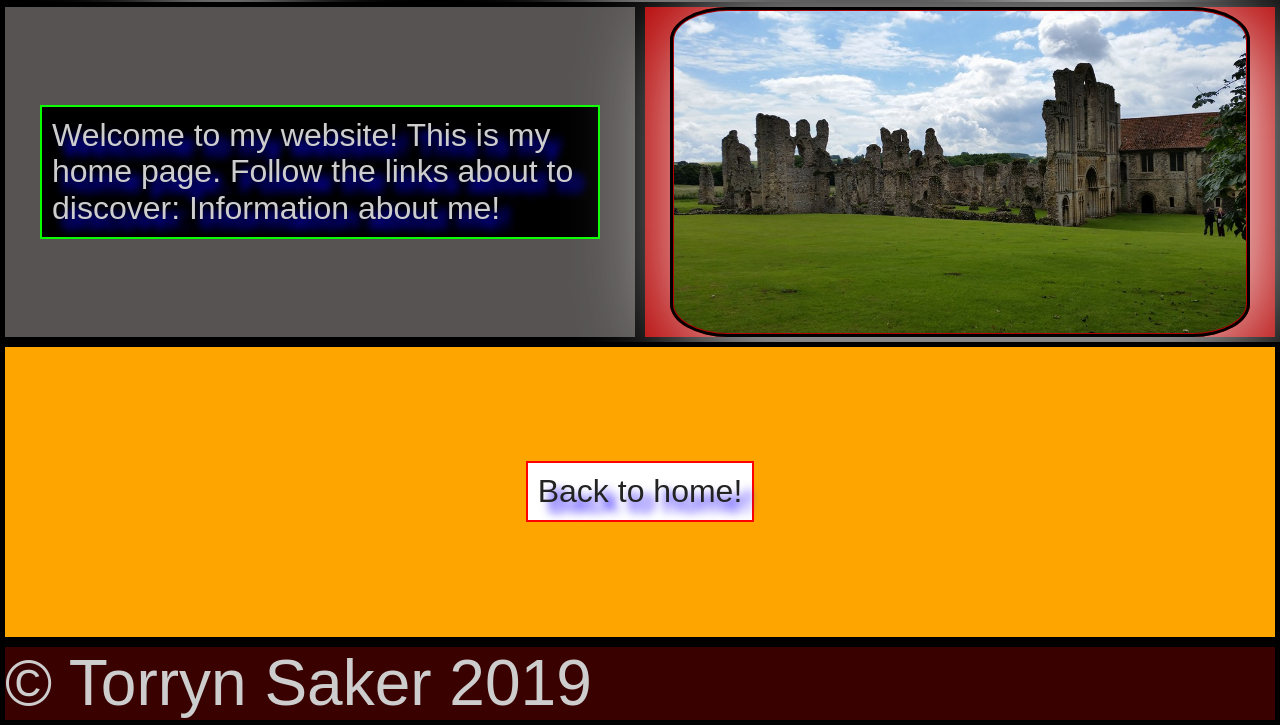
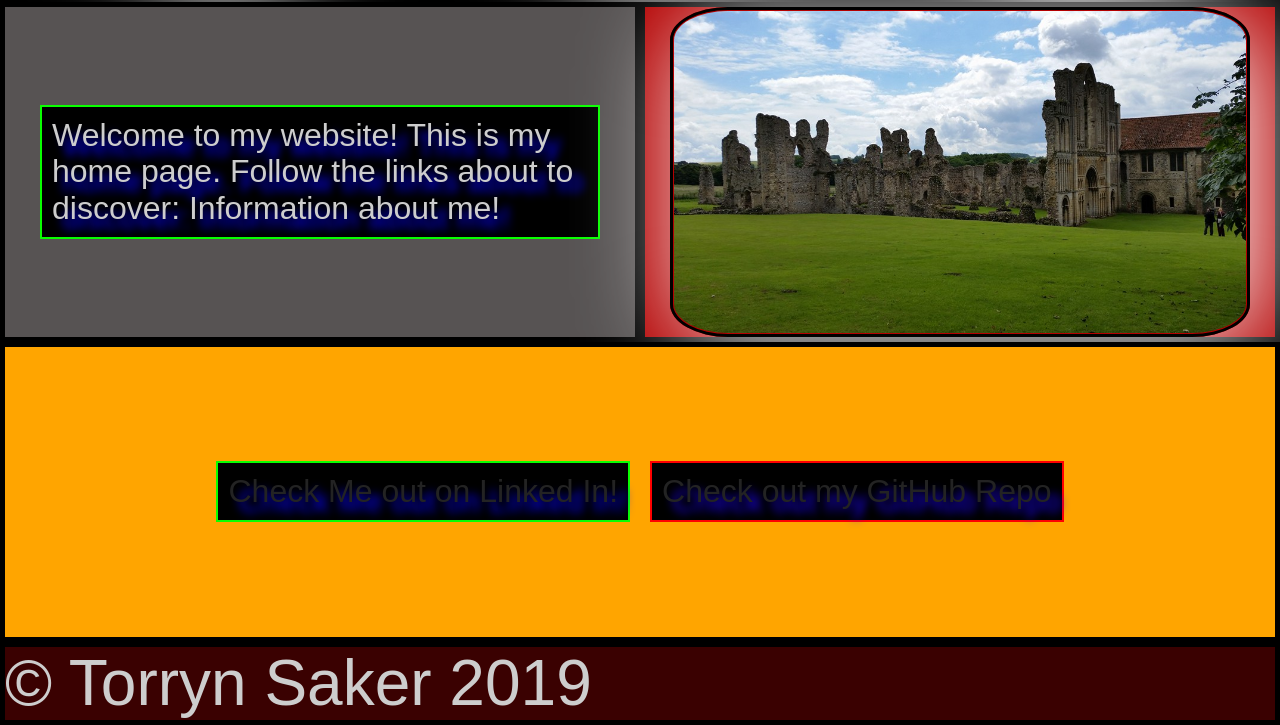
Before and after one commit to TSaker95/Torryn-Saker-Portfolio, a plain HTML site: page index.html in a window 1280 px wide. Shown: the part 453-1178 px from the top of the page. Drawn offline with nearby package versions, Linux system fonts and the light colour scheme.

Commit message:
finished basic outline of website but added some links !

```diff
--- a/index.html
+++ b/index.html
@@ -61,12 +61,30 @@
         <!-- <img src="img/content.svg" alt=""> -->
       </main>
 
+
+
     <section class="sign-up">
-       <a href="index.html">
+
+        <a href="https://www.linkedin.com/in/torryn-saker-319912b5/">
+
+          <p id="p-hover" class="p"> Check Me out on Linked In!
+              </a>
+            </p>
+
+      <!-- <a href="index.html">
 
         <p id="p-hover" class="p1"> Back to home!
             </a>
-          </p>
+          </p> -->
+
+          <a href="https://github.com/TSaker95/portfolioattempt1">
+
+            <p id="p-hover" class="p2"> Check out my GitHub Repo
+                </a>
+              </p>
+
+
+
     </section>
 
 
```
Also changed, not shown: internet.html (+1 -1 lines).
